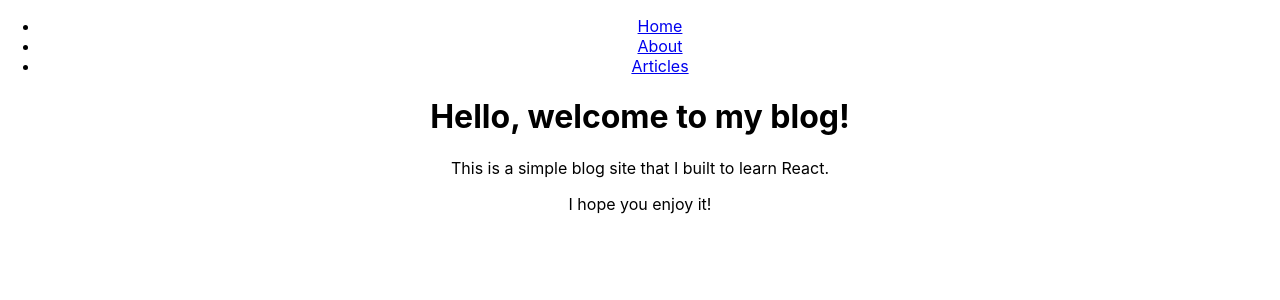
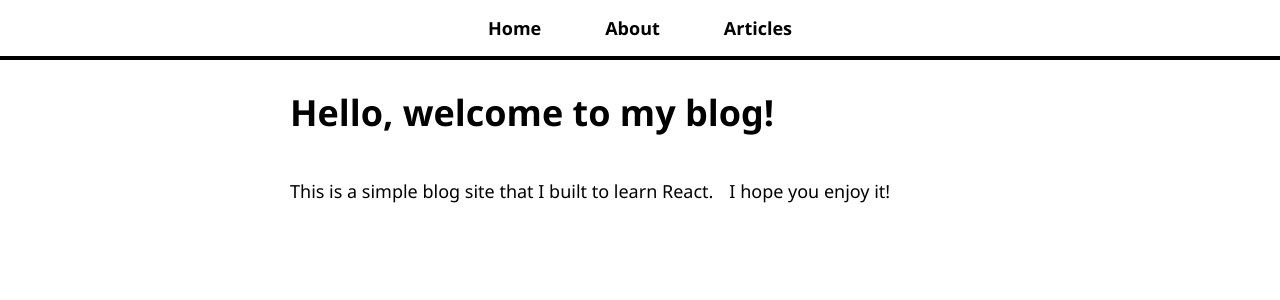
Before and after one commit to ahmetkca/react-full-stack-blog-app, a React (Create React App) app: page / in a window 1280 px wide. Shown: the top 300 px of the page. Built offline with nearby package versions, Linux system fonts and the light colour scheme.

Commit message:
added some style

```diff
--- a/src/App.css
+++ b/src/App.css
@@ -1,38 +1,102 @@
-.App {
-  text-align: center;
+body {
+  font-family: 'Segoe UI', Tahoma, Geneva, Verdana, sans-serif;
+  font-size: 18px;
 }
 
-.App-logo {
-  height: 40vmin;
-  pointer-events: none;
+button {
+  padding: 16px;
+  font-family: 'Segoe UI', Tahoma, Geneva, Verdana, sans-serif;
+  font-size: 16px;
+  background-color: black;
+  color: white;
+  border-radius: 8px;
+  cursor: pointer;
 }
 
-@media (prefers-reduced-motion: no-preference) {
-  .App-logo {
-    animation: App-logo-spin infinite 20s linear;
-  }
+h3, h4 {
+  margin-bottom: 0;
 }
 
-.App-header {
-  background-color: #282c34;
-  min-height: 100vh;
-  display: flex;
-  flex-direction: column;
-  align-items: center;
-  justify-content: center;
-  font-size: calc(10px + 2vmin);
+nav {
+  border-bottom: 4px solid black;
+  text-align: center;
+  position: fixed;
+  top: 0;
+  width: 100%;
+  background: white;
+}
+
+nav ul {
+  list-style-type: none;
+  margin: 0;
+  padding: 0;
+}
+
+nav li {
+  display: inline-block;
+  padding-top: 16px;
+  padding-bottom: 16px;
+}
+
+nav a {
+  text-decoration: none;
+  color: black;
+  font-weight: bold;
+  padding: 16px 32px;
+}
+
+nav a:hover {
+  background: black;
   color: white;
 }
 
-.App-link {
-  color: #61dafb;
+#page-body {
+  max-width: 700px;
+  margin: auto;
+  padding-top: 64px;
 }
 
-@keyframes App-logo-spin {
-  from {
-    transform: rotate(0deg);
-  }
-  to {
-    transform: rotate(360deg);
-  }
+.article-list-item {
+  text-decoration: none;
+  color: black;
+  padding: 16px 0 0 0;
 }
+
+.article-list-item p {
+  padding-bottom: 32px;
+  border-bottom: 2px solid black;
+}
+
+#add-comment-form {
+  border-bottom: 2px solid black;
+  padding: 16px;
+}
+
+#add-comment-form h3 {
+  margin-bottom: 16px;
+}
+
+#add-comment-form input, textarea {
+  display: block;
+  width: 300px;
+  padding: 8px;
+  border-radius: 8px;
+  font-family: 'Segoe UI', Tahoma, Geneva, Verdana, sans-serif;
+  font-size: 18px;
+  border: 2px solid black;
+  margin-bottom: 16px;
+}
+
+#add-comment-form button {
+  width: 320px;
+}
+
+#upvotes-section button, p {
+  display: inline-block;
+  margin-right: 16px;
+}
+
+.comment {
+  border-bottom: 2px solid black;
+  padding: 16px;
+}
--- a/src/App.js
+++ b/src/App.js
@@ -16,6 +16,7 @@
     <BrowserRouter>
       <div className="App">
         <NavBar />
+        <div id='page-body'>
           <Routes>
             <Route path="/" element={<HomePage />} exact />
             <Route path="/about" element={<AboutPage />} />
@@ -24,6 +25,7 @@
             <Route path="*" element={<NotFoundPage />} />
           </Routes>
         </div>
+      </div>
     </BrowserRouter>
   );
 }
```
Lines whose indentation alone changed are shown as unchanged.
